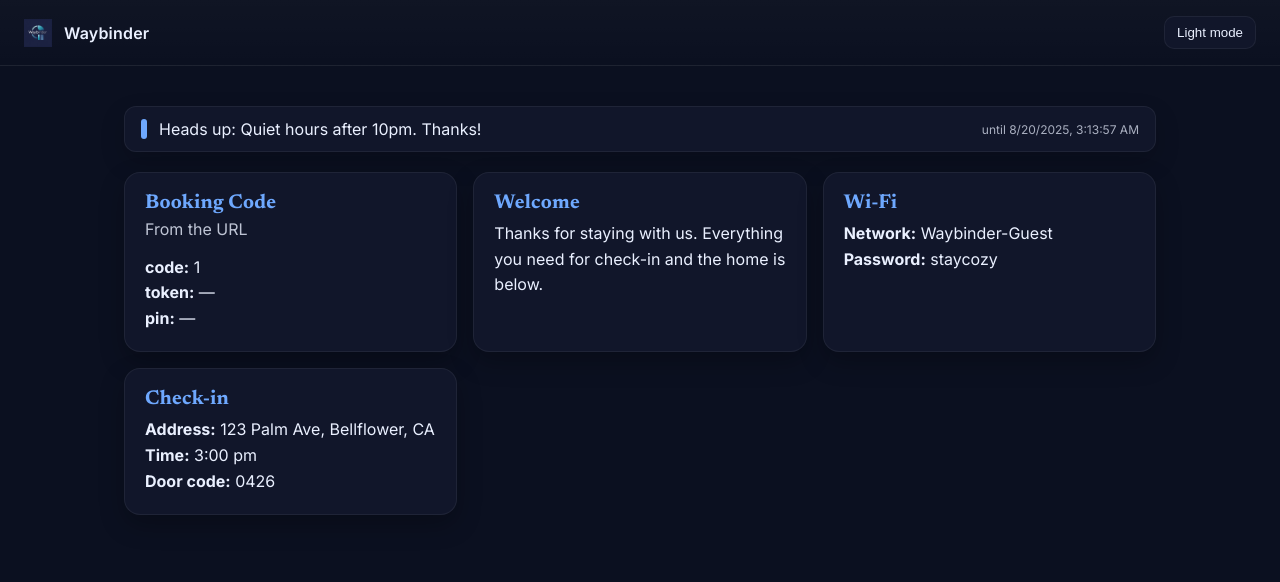
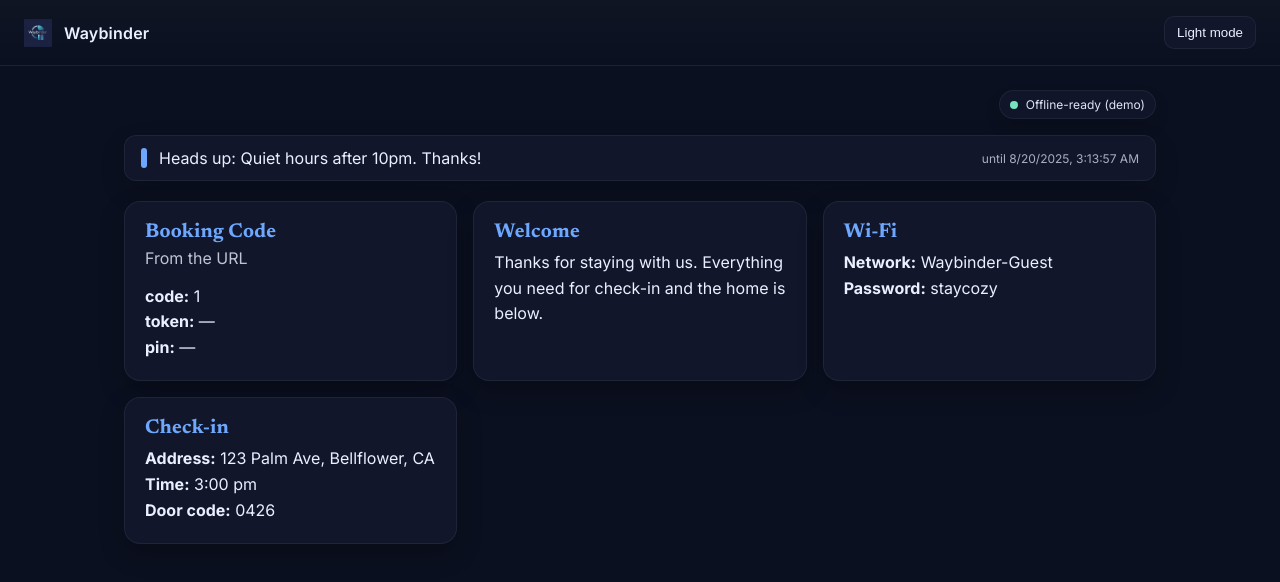
Before and after one commit to ferventdream11-netizen/waybinder-dashboard, a Next.js app: page /g/1 in a window 1280 px wide. Shown: the top 582 px of the page. Built offline with nearby package versions, Linux system fonts and the light colour scheme.

Commit message:
feat: add Offline-ready demo badge on /g/[code]

```diff
--- /dev/null
+++ b/app/components/OfflineBadge.tsx
@@ -0,0 +1,52 @@
+'use client';
+
+import { useEffect, useState } from 'react';
+
+export default function OfflineBadge() {
+  const [online, setOnline] = useState(
+    typeof navigator !== 'undefined' ? navigator.onLine : true
+  );
+
+  useEffect(() => {
+    const goOnline = () => setOnline(true);
+    const goOffline = () => setOnline(false);
+    window.addEventListener('online', goOnline);
+    window.addEventListener('offline', goOffline);
+    return () => {
+      window.removeEventListener('online', goOnline);
+      window.removeEventListener('offline', goOffline);
+    };
+  }, []);
+
+  const label = online ? 'Offline-ready (demo)' : 'Offline mode';
+
+  return (
+    <div style={{ display: 'flex', justifyContent: 'flex-end' }}>
+      <div
+        aria-live="polite"
+        style={{
+          display: 'inline-flex',
+          alignItems: 'center',
+          gap: 8,
+          padding: '6px 10px',
+          borderRadius: 999,
+          border: '1px solid var(--card-border)',
+          background: 'var(--card-bg)',
+          boxShadow: '0 8px 18px rgba(0,0,0,0.18)',
+          fontSize: 12,
+          opacity: online ? 0.95 : 1,
+        }}
+      >
+        <span
+          style={{
+            width: 8,
+            height: 8,
+            borderRadius: 8,
+            background: online ? 'var(--mint)' : '#F04D4D',
+          }}
+        />
+        <span>{label}</span>
+      </div>
+    </div>
+  );
+}
--- a/app/g/[code]/page.tsx
+++ b/app/g/[code]/page.tsx
@@ -1,5 +1,6 @@
 import SectionCard from "../../components/SectionCard";
 import StatusBanner from "../../components/StatusBanner";
+import OfflineBadge from "../../components/OfflineBadge";
 
 export default async function GuidePage({
   params,
@@ -13,12 +14,12 @@ export default async function GuidePage({
   const token = typeof sp.token === "string" ? sp.token : "";
   const pin = typeof sp.pin === "string" ? sp.pin : "";
 
-  // Demo expiry: 3 days from now
   const untilISO = new Date(Date.now() + 3 * 24 * 60 * 60 * 1000).toISOString();
 
   return (
     <>
-      {/* Status banner (auto-hides after the "until" time) */}
+      <OfflineBadge />
+
       <StatusBanner
         message="Heads up: Quiet hours after 10pm. Thanks!"
         tone="info"
```
